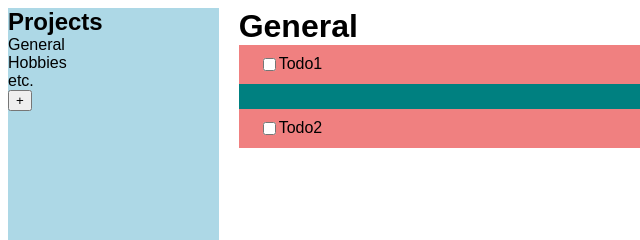
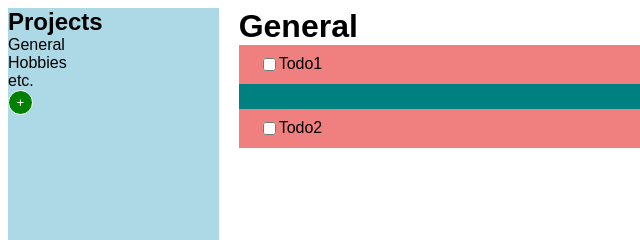
Before and after one commit to Tomodi98/todo-list, a plain HTML site: page index.html in a window 1280 px wide. Shown: the top 240 px of the page, 0-640 px from the left. Drawn offline with Linux system fonts and the light colour scheme.

Commit message:
add animation and style to plus button

```diff
--- a/index.html
+++ b/index.html
@@ -14,7 +14,7 @@
                 <div>General</div>
                 <div>Hobbies</div>
                 <div>etc.</div>
-                <button>+</button>
+                <button class="plusButton">+</button>
                 <div id="addProject" style="display: none;">
                     <input type="text">
                     <button>confirm</button>
--- a/style.css
+++ b/style.css
@@ -45,3 +45,27 @@ h1, h2 {
 #addProject {
     display: none;
 }
+
+button:active, button:focus {
+    outline: none;
+}
+
+.plusButton, .crossButton {
+    border-radius: 50%;
+    height: 25px;
+    width: 25px;
+    border: solid 1px;
+    color: white;
+    cursor: pointer;
+    transition: background-color 0.3s, transform 0.3s;
+}
+
+.plusButton {
+    background-color: green;
+    transform: rotate(0);
+}
+
+.crossButton {
+    background-color: red;
+    transform: rotate(45deg);
+}
```
Also changed, not shown: main.js (+3 -3 lines).
